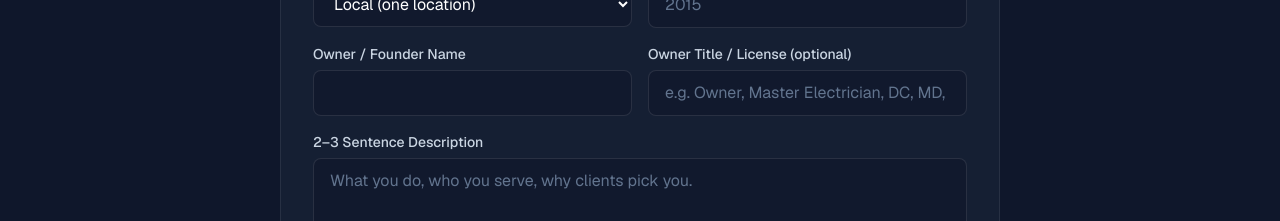
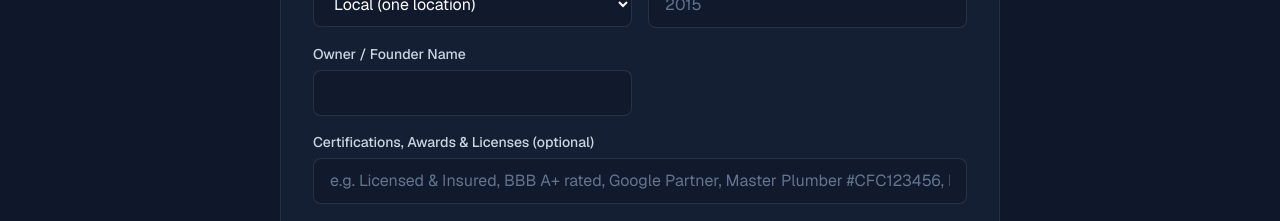
Before and after one commit to thadpaschall1-ctrl/fdm-platform, a Next.js app: page /onboarding in a window 1280 px wide. Shown: the part 579-800 px from the top of the page. Built offline with nearby package versions, Linux system fonts and the light colour scheme; no server answers.

Commit message:
copy: replace Owner Credentials with Certifications/Awards/Licenses

```diff
--- a/components/onboarding/onboarding-form.tsx
+++ b/components/onboarding/onboarding-form.tsx
@@ -171,7 +171,7 @@ export default function OnboardingForm() {
         </select></Field>
         <Field label="Year Established"><input className={input} value={form.year_established} onChange={e => upd("year_established", e.target.value)} placeholder="2015" /></Field>
         <Field label="Owner / Founder Name"><input className={input} value={form.owner_name} onChange={e => upd("owner_name", e.target.value)} /></Field>
-        <Field label="Owner Title / License (optional)"><input className={input} value={form.owner_credentials} onChange={e => upd("owner_credentials", e.target.value)} placeholder="e.g. Owner, Master Electrician, DC, MD, Licensed Contractor #12345" /></Field>
+        <Field label="Certifications, Awards & Licenses (optional)" full><input className={input} value={form.owner_credentials} onChange={e => upd("owner_credentials", e.target.value)} placeholder="e.g. Licensed & Insured, BBB A+ rated, Google Partner, Master Plumber #CFC123456, Best of Tampa 2024" /></Field>
         <Field label="2–3 Sentence Description" full><textarea rows={3} className={`${input} resize-none`} value={form.short_description} onChange={e => upd("short_description", e.target.value)} placeholder="What you do, who you serve, why clients pick you." /></Field>
       </Section>
 
```
